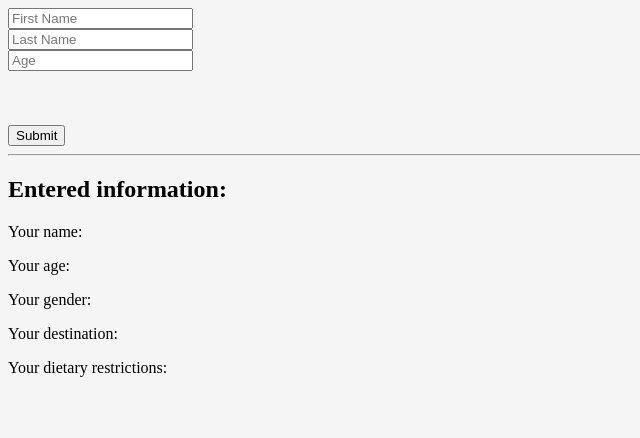
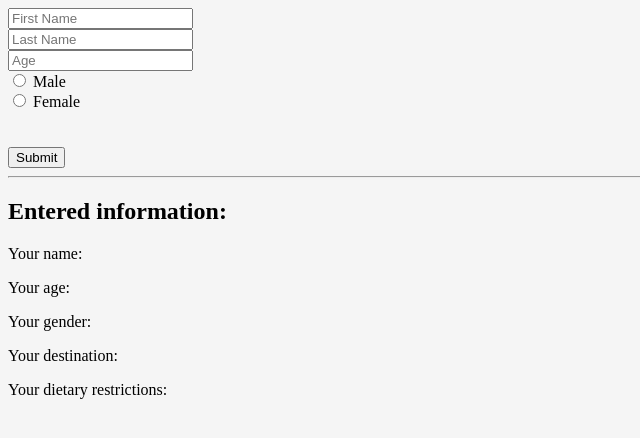
Before and after one commit to AliAbdulle/ScrimbaProject, a React (Create React App) app: page / in a window 1280 px wide. Shown: the top 438 px of the page, without its empty margins (0-640 px from the left). Built offline with nearby package versions, Linux system fonts and the light colour scheme.

Commit message:
Radio button checked

```diff
--- a/src/components/AllInTag.js
+++ b/src/components/AllInTag.js
@@ -46,6 +46,23 @@ class AllInTag extends Component {
             placeholder="Age"
           />
           <br />
+          <label>
+              <input type="radio"
+              name="gender"
+              value="male"
+              checked={this.state.gender === "male"}
+              onChange={this.handleChange}
+              /> Male
+          </label>
+          <br />
+          <label>
+              <input type="radio"
+              name="gender"
+              value="female"
+              checked={this.state.gender === "female"}
+              onChange={this.handleChange}
+              /> Female
+          </label>
 
           {/* Create radio buttons for gender here */}
           <br />
@@ -62,7 +79,7 @@ class AllInTag extends Component {
         <h2>Entered information:</h2>
     <p>Your name: {this.state.firstName} {this.state.lastName}</p>
         <p>Your age: {this.state.age}</p>
-        <p>Your gender: {/* Gender here */}</p>
+        <p>Your gender: {this.state.gender}</p>
         <p>Your destination: {/* Destination here */}</p>
         <p>
           Your dietary restrictions:
```
